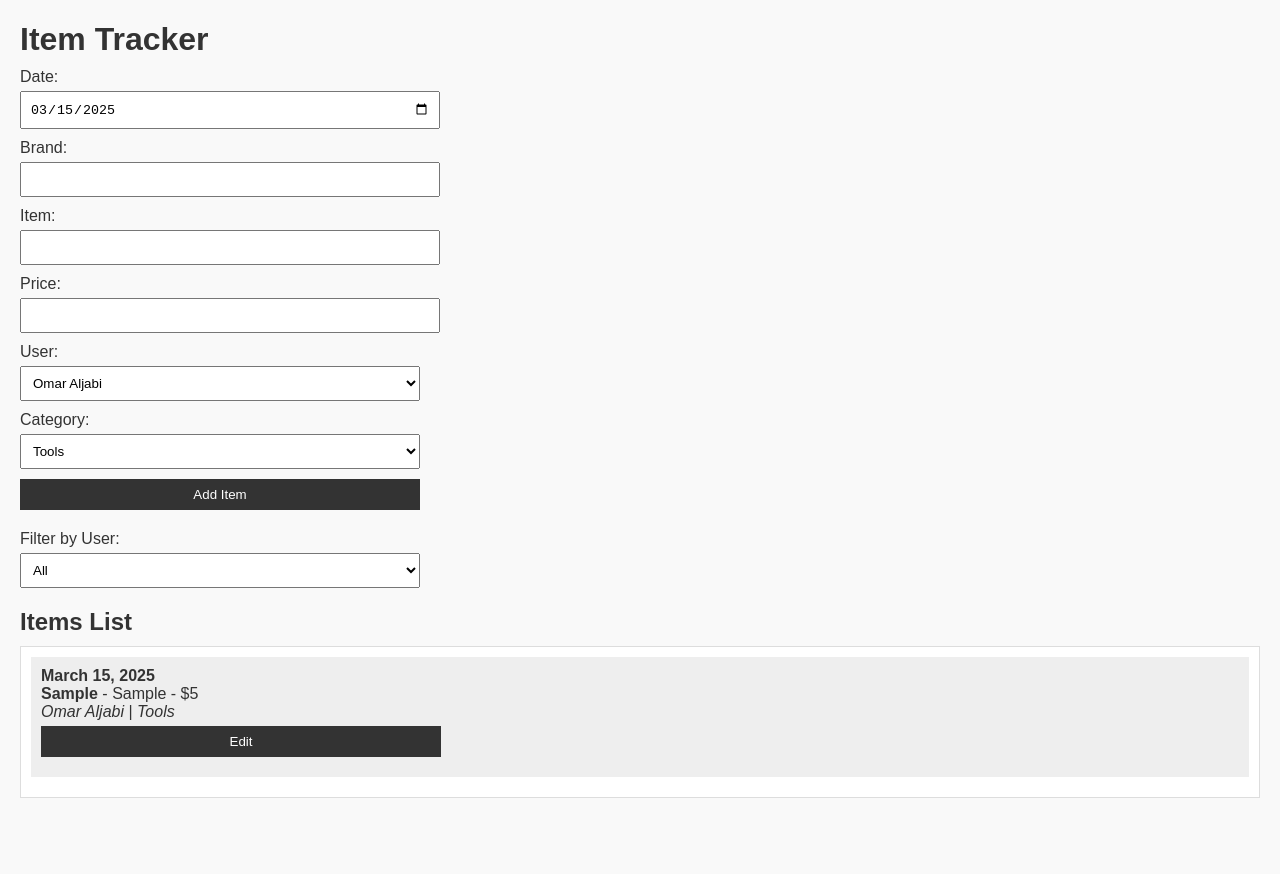
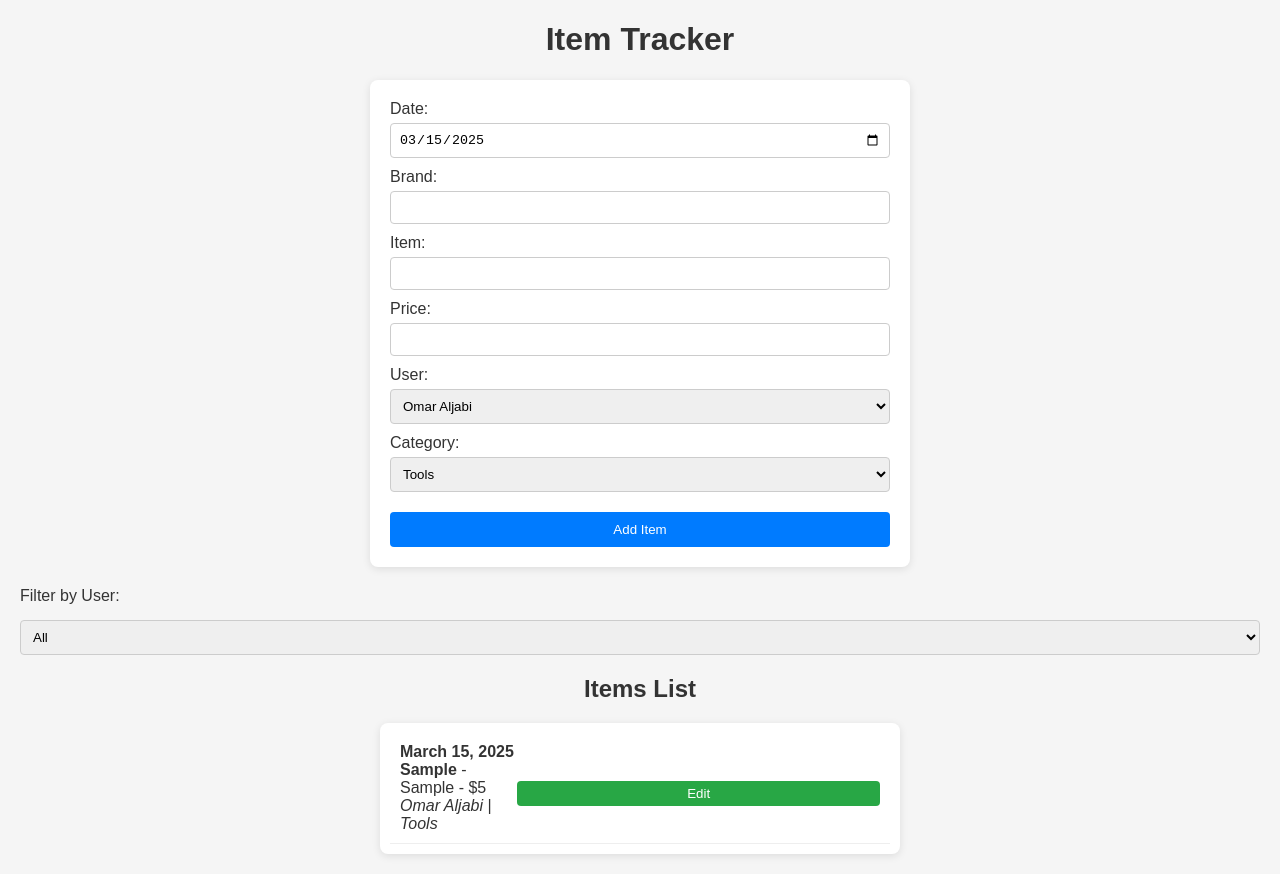
Before and after one commit to ojandali93/AQ-Auction, a website: page index.html in a window 1280 px wide. Both pictures are taken after typing "Sample", "Sample", "5" into the empty fields and a click on the button "Add Item". Before the commit the page ends 818 px from the top, so only its background shows below. Drawn offline with Linux system fonts and the light colour scheme.

Commit message:
adjusted styling

```diff
--- a/index.html
+++ b/index.html
@@ -8,50 +8,72 @@
     body {
       font-family: Arial, sans-serif;
       margin: 20px;
-      background: #f9f9f9;
+      background-color: #f5f5f5;
       color: #333;
     }
     h1, h2 {
-      margin-bottom: 10px;
+      text-align: center;
     }
     form {
-      margin-bottom: 20px;
+      background: #fff;
+      padding: 20px;
+      border-radius: 8px;
+      max-width: 500px;
+      margin: 0 auto 20px auto;
+      box-shadow: 0 2px 8px rgba(0, 0, 0, 0.1);
     }
     label {
       display: block;
-      margin-top: 10px;
+      margin-bottom: 10px;
     }
-    input, select, button {
-      display: block;
+    input, select {
+      width: 100%;
       padding: 8px;
       margin-top: 5px;
-      margin-bottom: 10px;
-      width: 100%;
-      max-width: 400px;
+      box-sizing: border-box;
+      border: 1px solid #ccc;
+      border-radius: 4px;
     }
     button {
-      background-color: #333;
-      color: #fff;
+      background-color: #007bff;
+      color: white;
+      padding: 10px;
       border: none;
+      margin-top: 10px;
+      width: 100%;
+      cursor: pointer;
+      border-radius: 4px;
+    }
+    button:hover {
+      background-color: #0056b3;
+    }
+    #items-container {
+      max-width: 500px;
+      margin: 0 auto;
+      background: #fff;
+      padding: 10px;
+      border-radius: 8px;
+      box-shadow: 0 2px 8px rgba(0, 0, 0, 0.1);
+      max-height: 400px;
+      overflow-y: auto;
+    }
+    .item {
+      display: flex;
+      justify-content: space-between;
+      align-items: center;
+      padding: 10px;
+      border-bottom: 1px solid #eee;
+    }
+    .edit-btn {
+      background-color: #28a745;
+      color: white;
+      padding: 5px 10px;
+      border: none;
+      border-radius: 4px;
       cursor: pointer;
     }
-    button:hover {
-      background-color: #555;
-    }
-    #items-container {
-      max-height: 400px;
-      overflow-y: auto;
-      border: 1px solid #ddd;
-      padding: 10px;
-      background-color: #fff;
-    }
-    .item {
-      padding: 10px;
-      margin-bottom: 10px;
-      background-color: #eee;
-    }
-    .filters {
-      margin-bottom: 20px;
+    .edit-btn:hover {
+      background-color: #218838;
     }
   </style>
 </head>
```
